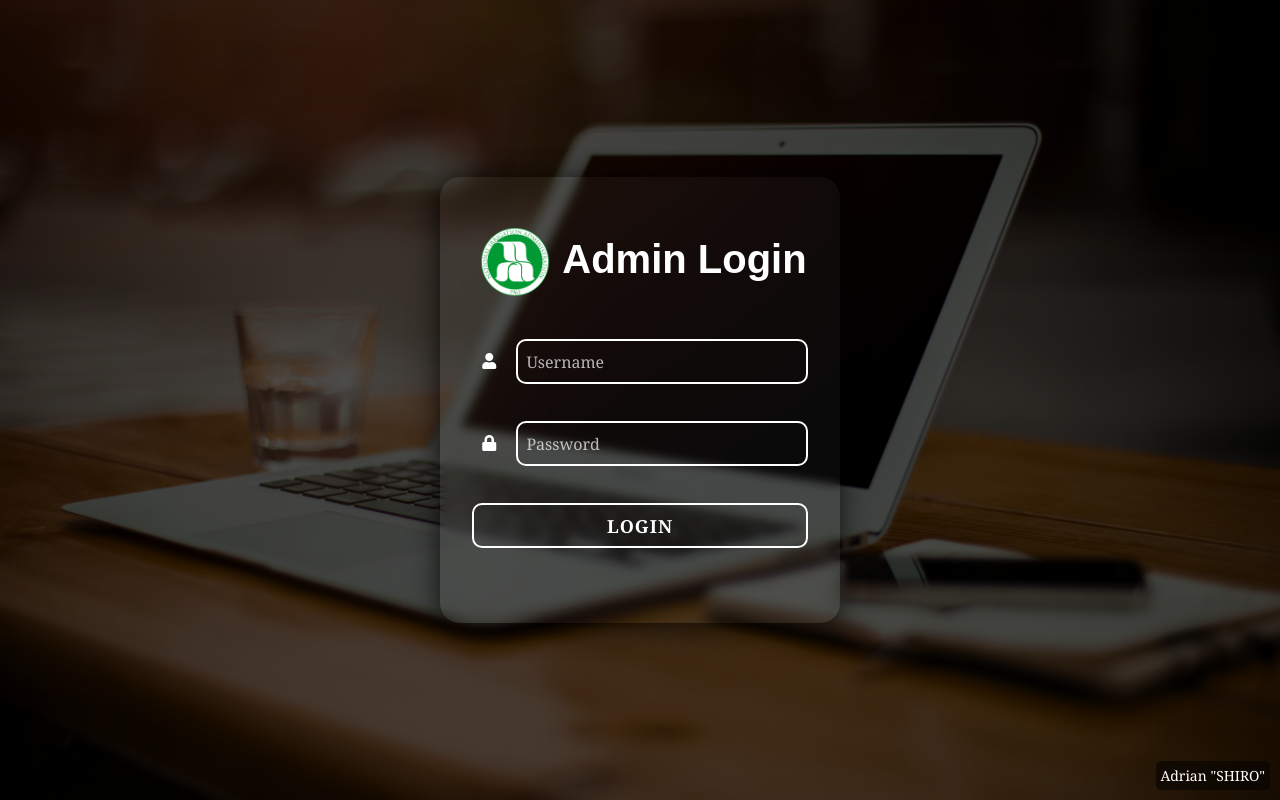
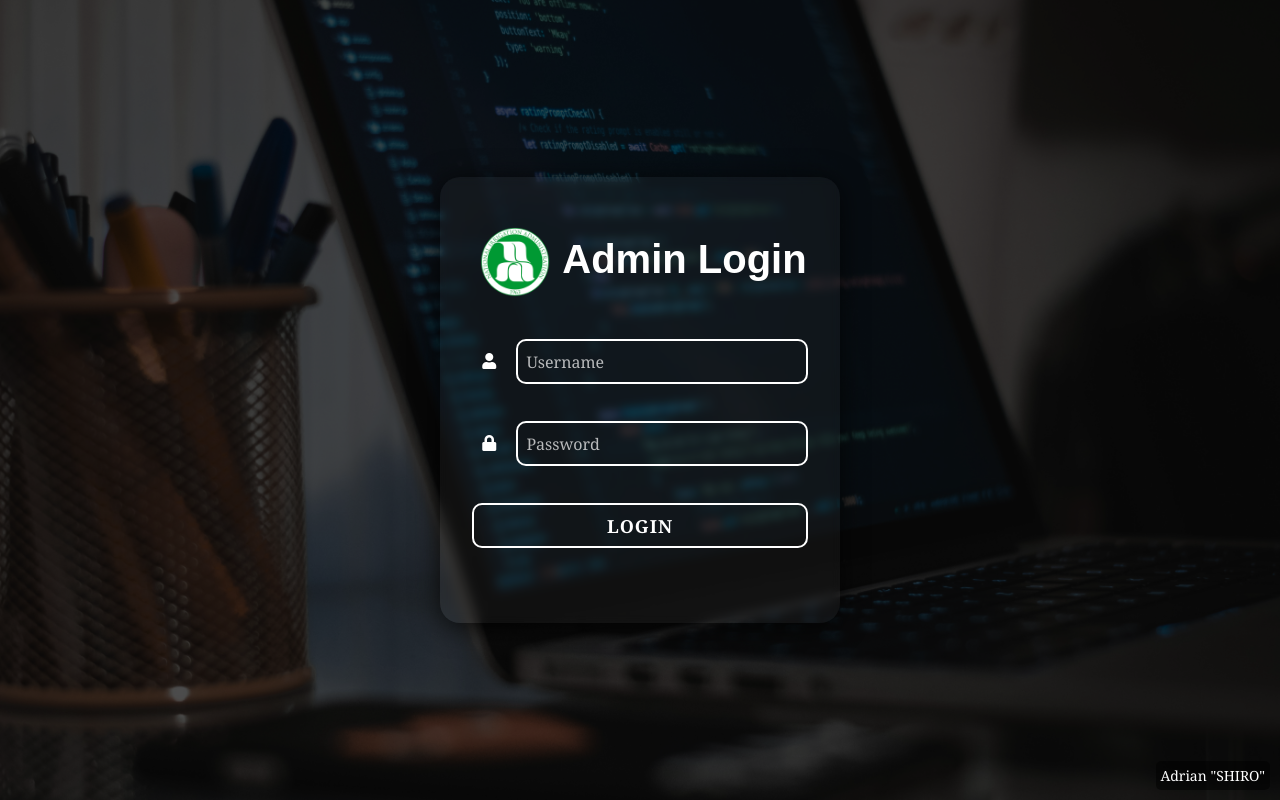
Before and after one commit to ShiroooShi/nia-crs, a PHP site: page /login.php in a window 1280 px wide. Run offline with PHP 8.4, Linux system fonts and the light colour scheme.

Commit message:
UPDATED 10/30/2024

```diff
--- a/home.php
+++ b/home.php
@@ -113,10 +113,6 @@ $overallCount = $row['total'];
         .card-title {
             font-size: 20px;
             font-weight: 500;
-        }
-
-        .cart-text {
-            font-weight: bold;
         }
     </style>
 </head>
--- a/login.php
+++ b/login.php
@@ -40,7 +40,7 @@ if ($_SERVER['REQUEST_METHOD'] == 'POST') {
         }
 
         .bg-img {
-            background: url("images/background.jpg");
+            background: url("images/background1.jpg");
             height: 100vh;
             background-size: cover;
             background-position: center;
```
Also changed, not shown: images/background1.jpg (added).
